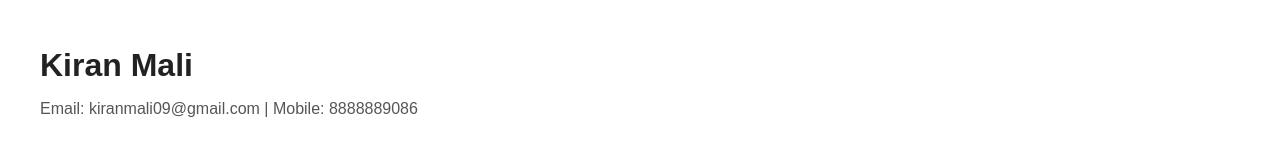
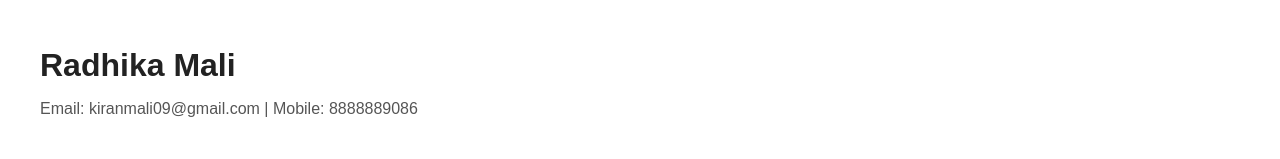
Before and after one commit to malikiranp97-debug/Resume, a plain HTML site: page index.html in a window 1280 px wide. Shown: the top 159 px of the page. Drawn offline with Linux system fonts and the light colour scheme.

Commit message:
Updated the code
Updated the code

```diff
--- a/index.html
+++ b/index.html
@@ -2,7 +2,7 @@
 <html lang="en">
 <head>
 <meta charset="UTF-8">
-<title>Kiran Mali - Resume</title>
+<title>Radhika Mali - Resume</title>
 <style>
     body {
         font-family: Arial, Helvetica, sans-serif;
@@ -25,7 +25,7 @@
 
 <body>
 
-<h1>Kiran Mali</h1>
+<h1>Radhika Mali</h1>
 <div class="small">
     Email: kiranmali09@gmail.com | Mobile: 8888889086
 </div>
```
